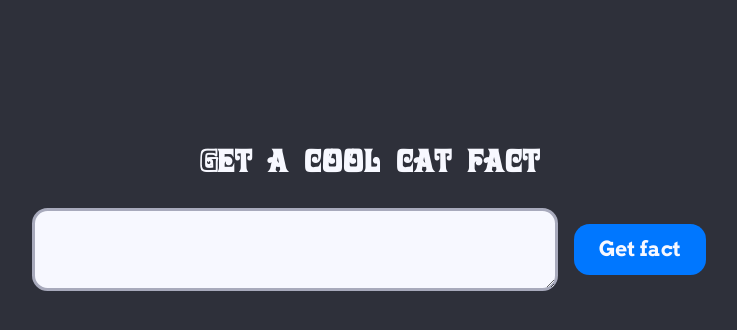
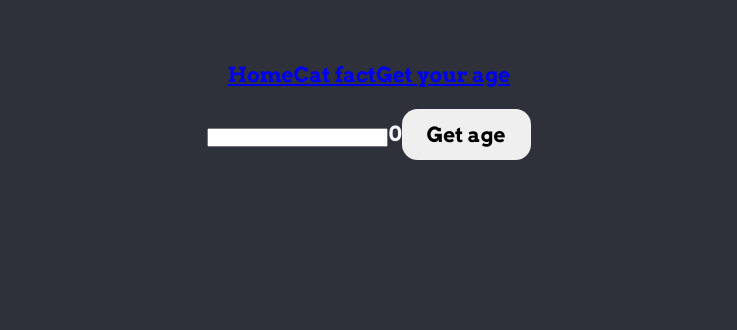
Before and after one commit to myrahkis/vk-test-2024, a React (Vite) app: page /get-your-age in a window 1280 px wide. Shown: the top 330 px of the page, without its empty margins (271-1008 px from the left). Built offline with nearby package versions, Linux system fonts and the light colour scheme.

Commit message:
started working on name form + set routing

```diff
--- a/package.json
+++ b/package.json
@@ -11,7 +11,8 @@
   },
   "dependencies": {
     "react": "^18.2.0",
-    "react-dom": "^18.2.0"
+    "react-dom": "^18.2.0",
+    "react-router-dom": "^6.22.3"
   },
   "devDependencies": {
     "@types/react": "^18.2.56",
--- a/src/App.jsx
+++ b/src/App.jsx
@@ -1,12 +1,24 @@
 import { useState } from "react";
 import styles from "./App.module.css";
-import Fact from "./components/Fact";
+import Fact from "./pages/Fact";
+import { BrowserRouter, Route, Routes } from "react-router-dom";
+import Home from "./pages/Home";
+import NameForm from "./pages/NameForm";
+import NavBar from "./components/NavBar";
 
 function App() {
   return (
     <>
       <div className={styles.main}>
-        <Fact />
+        <BrowserRouter>
+          <NavBar />
+          <Routes>
+            <Route path="/" element={<Home />} />
+            <Route path="/cat-fact" element={<Fact />} />
+            <Route path="/get-your-age" element={<NameForm />} />
+            {/* <Route path='/*' element={<PageNotFound />} /> */}
+          </Routes>
+        </BrowserRouter>
       </div>
     </>
   );
--- /dev/null
+++ b/src/components/NavBar.jsx
@@ -0,0 +1,13 @@
+import { NavLink } from "react-router-dom";
+
+function NavBar() {
+  return (
+    <div className="navBar">
+      <NavLink to={"/"}>Home</NavLink>
+      <NavLink to={"/cat-fact"}>Cat fact</NavLink>
+      <NavLink to={"/get-your-age"}>Get your age</NavLink>
+    </div>
+  );
+}
+
+export default NavBar;
--- a/src/components/Fact.jsx
+++ b/src/pages/Fact.jsx
@@ -1,6 +1,6 @@
 import { useState, useRef, useEffect } from "react";
-import Loader from "./Loader";
-import Error from "./Error";
+import Loader from "../components/Loader";
+import Error from "../components/Error";
 import styles from "./Fact.module.css";
 
 function Fact() {
--- a/src/components/Fact.module.css
+++ b/src/pages/Fact.module.css
@@ -17,7 +17,7 @@ h2 {
 .factInput {
   font-family: inherit;
   padding: 10px;
-  margin-right: 1.5rem;
+  margin-right: 2.5rem;
   border: 3px solid var(--color-main);
   border-radius: 1.5rem;
   background-color: var(--color-lightest);
--- /dev/null
+++ b/src/pages/Home.jsx
@@ -0,0 +1,10 @@
+function Home() {
+  return (
+    <div>
+      This is HOME
+      <p>AAAAA</p>
+    </div>
+  );
+}
+
+export default Home;
--- /dev/null
+++ b/src/pages/NameForm.jsx
@@ -0,0 +1,71 @@
+import { useEffect, useState } from "react";
+import Loader from "../components/Loader";
+import Error from "../components/Error";
+
+function NameForm() {
+  const [name, setName] = useState("");
+  const [age, setAge] = useState(0);
+  const [isLoading, setIsLoading] = useState(false);
+  const [error, setError] = useState("");
+
+  useEffect(
+    function () {
+      const controller = new AbortController();
+
+      async function fetchAge() {
+        try {
+          setIsLoading(true);
+          setError("");
+
+          const res = await fetch(`https://api.agify.io/?name=${name}`, {
+            signal: controller.signal,
+          });
+
+          if (!res.ok) throw new Error("Что-то не так с загрузкой:(");
+
+          const data = await res.json();
+
+          console.log(data.age);
+
+          setAge(data.age);
+          setError("");
+        } catch (e) {
+          console.error(e.message);
+
+          if (e.name !== "AbortError") setError(e.message);
+        } finally {
+          setIsLoading(false);
+        }
+      }
+
+      if (name) fetchAge();
+
+      return () => controller.abort();
+    },
+    [name]
+  );
+
+  function inputHandle(e) {
+    setName(e.target.value);
+  }
+
+  function submitHandle(e) {
+    e.preventDefault();
+  }
+
+  return (
+    <>
+      <form onSubmit={submitHandle}>
+        <div className="wrapper">
+          <input type="text" value={name} onChange={inputHandle} />
+          {age && <label>you&apos;re {age} years old</label>}
+          <button type="submit">Get age</button>
+        </div>
+      </form>
+      {isLoading && <Loader />}
+      {error && <Error />}
+    </>
+  );
+}
+
+export default NameForm;
```
Also changed, not shown: 1 other file (tests, documents, lock files or other folders).
